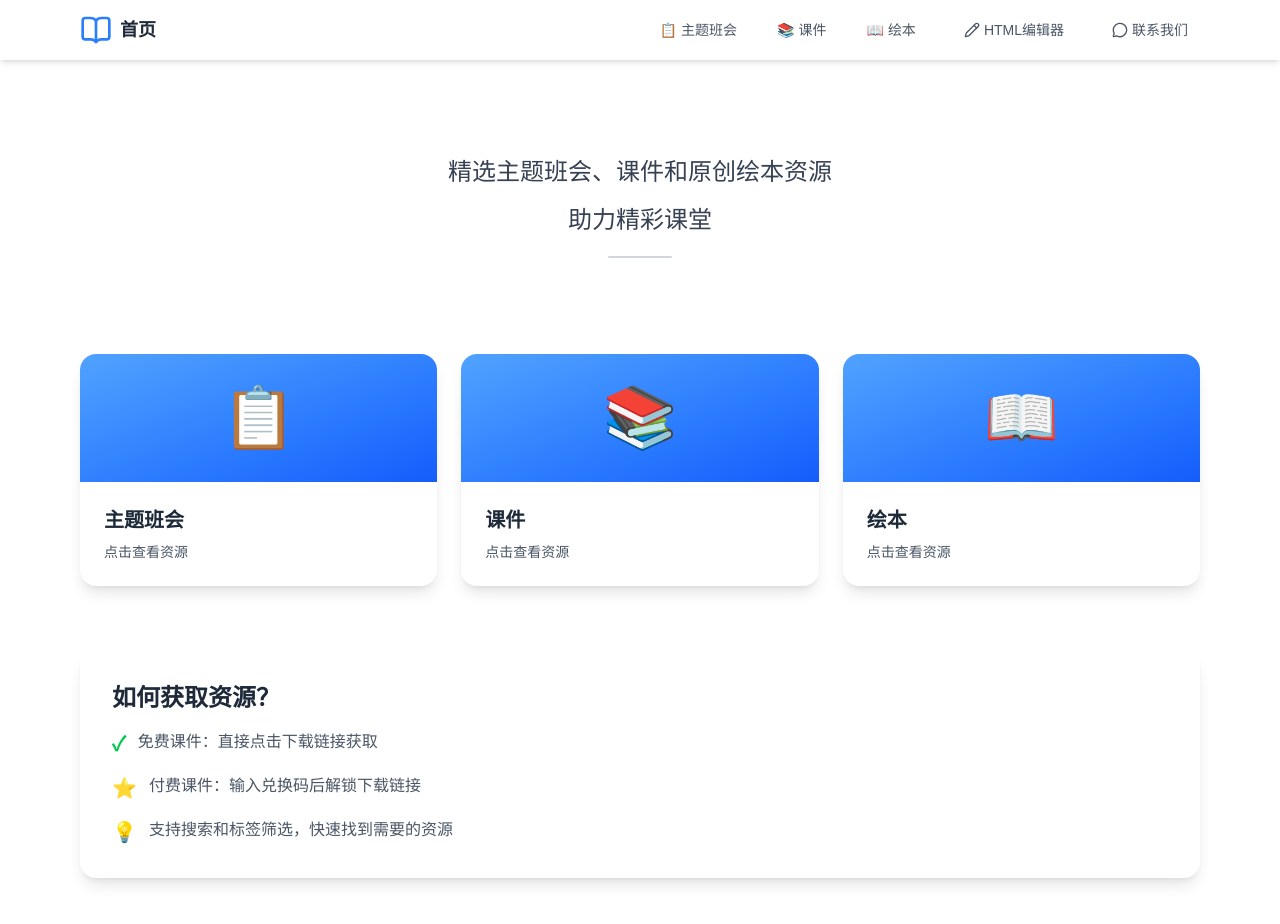
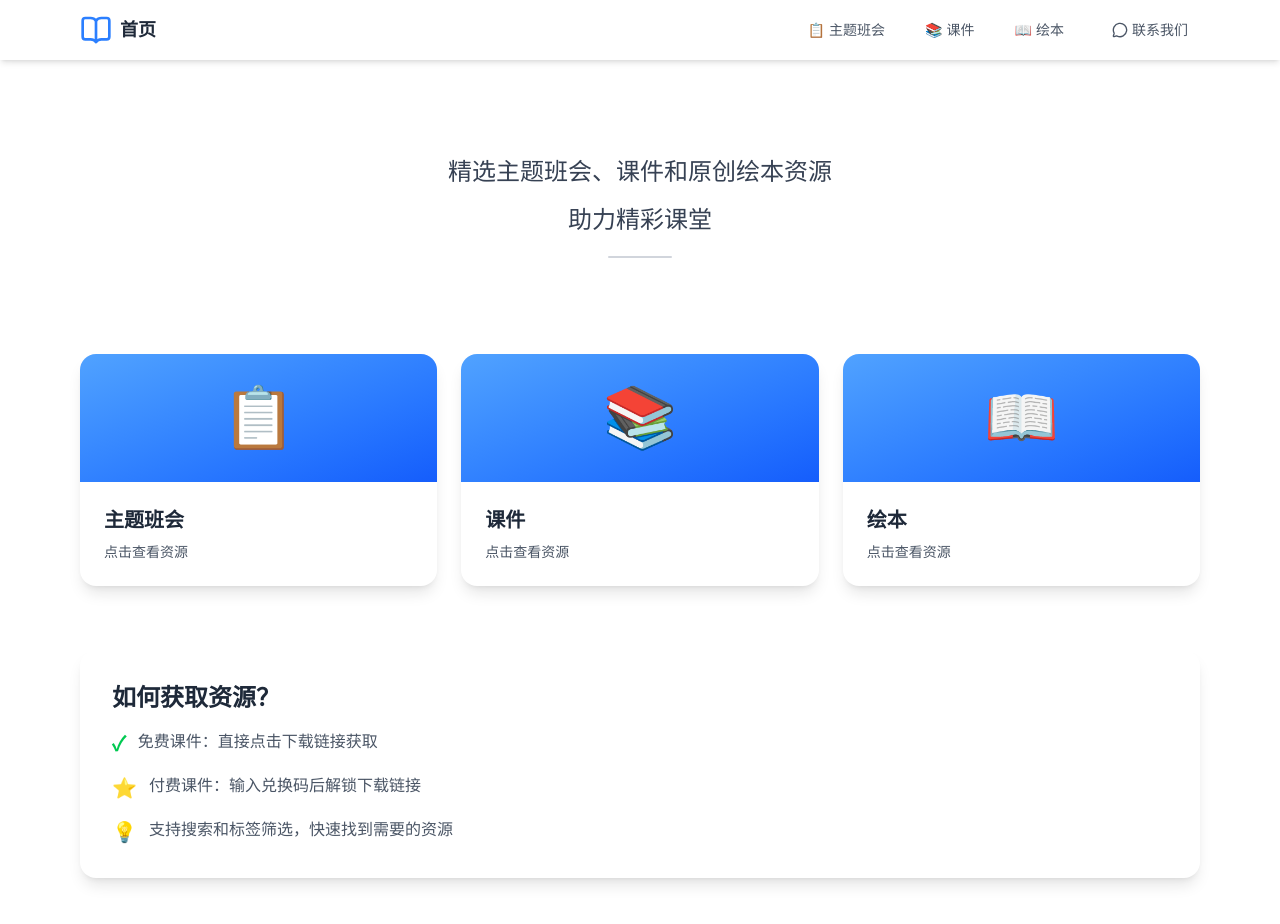
Before and after one commit to career-pro/courseware-website, a Next.js app: page / in a window 1280 px wide. Built offline with nearby package versions, Linux system fonts and the light colour scheme.

Commit message:
refactor: 从导航栏移除 HTML 编辑器入口，/editor 作为独立页面

```diff
--- a/src/components/Navbar.tsx
+++ b/src/components/Navbar.tsx
@@ -4,7 +4,7 @@ import { useState } from 'react';
 import Link from 'next/link';
 import { usePathname } from 'next/navigation';
 import { categories } from '@/lib/constants';
-import { BookOpen, MessageCircle, Copy, Check, Pencil } from 'lucide-react';
+import { BookOpen, MessageCircle, Copy, Check } from 'lucide-react';
 
 export default function Navbar() {
   const pathname = usePathname();
@@ -43,18 +43,6 @@ export default function Navbar() {
                 </Link>
               ))}
             </div>
-
-            <Link
-              href="/editor"
-              className={`flex items-center gap-1 px-3 py-2 rounded-full text-sm font-medium transition-all ${
-                pathname === '/editor'
-                  ? 'bg-blue-500 text-white'
-                  : 'text-gray-600 hover:bg-blue-100'
-              }`}
-            >
-              <Pencil className="w-4 h-4" />
-              <span>HTML编辑器</span>
-            </Link>
 
             <button
               onClick={() => setShowContact(true)}
```
